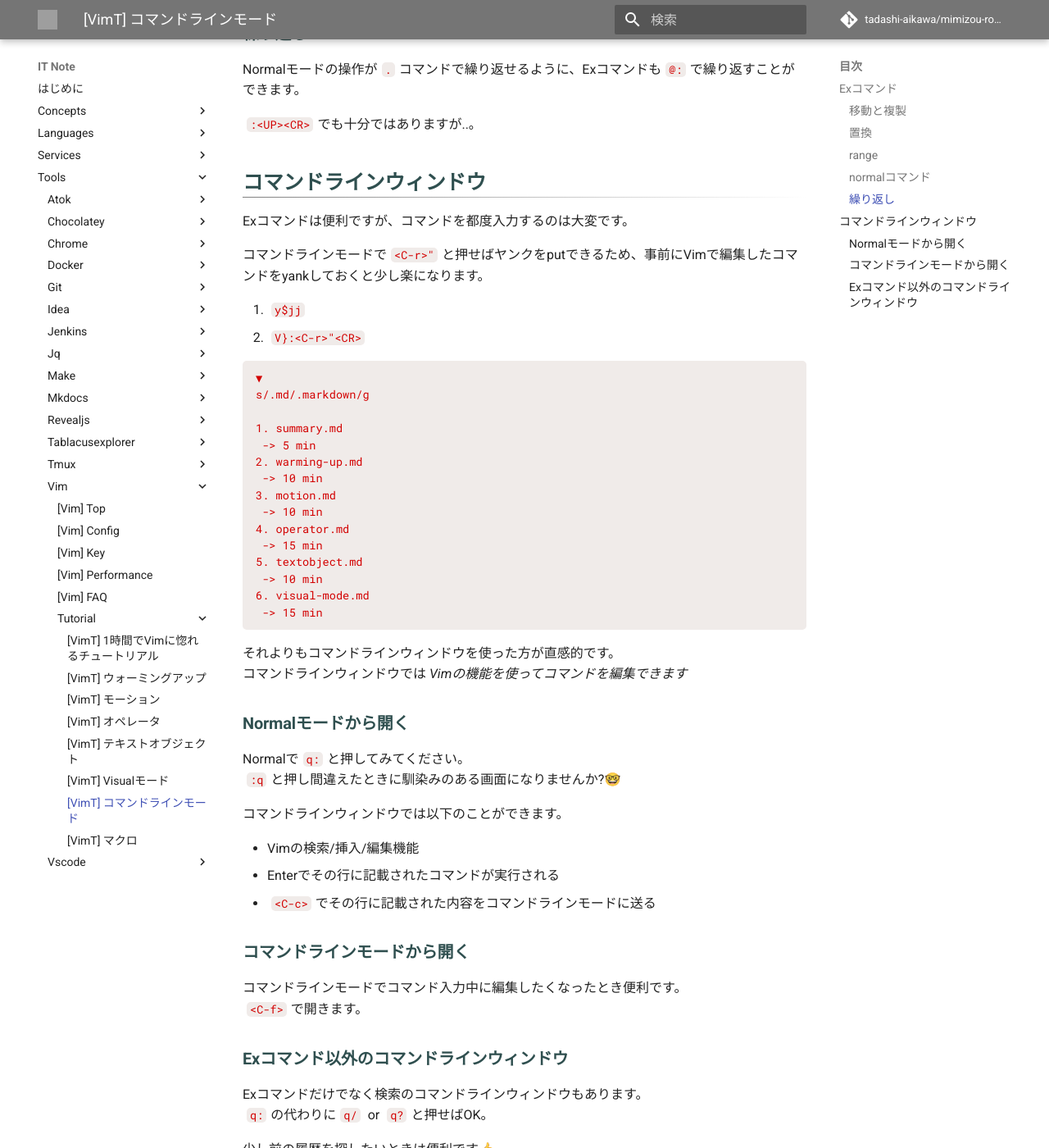
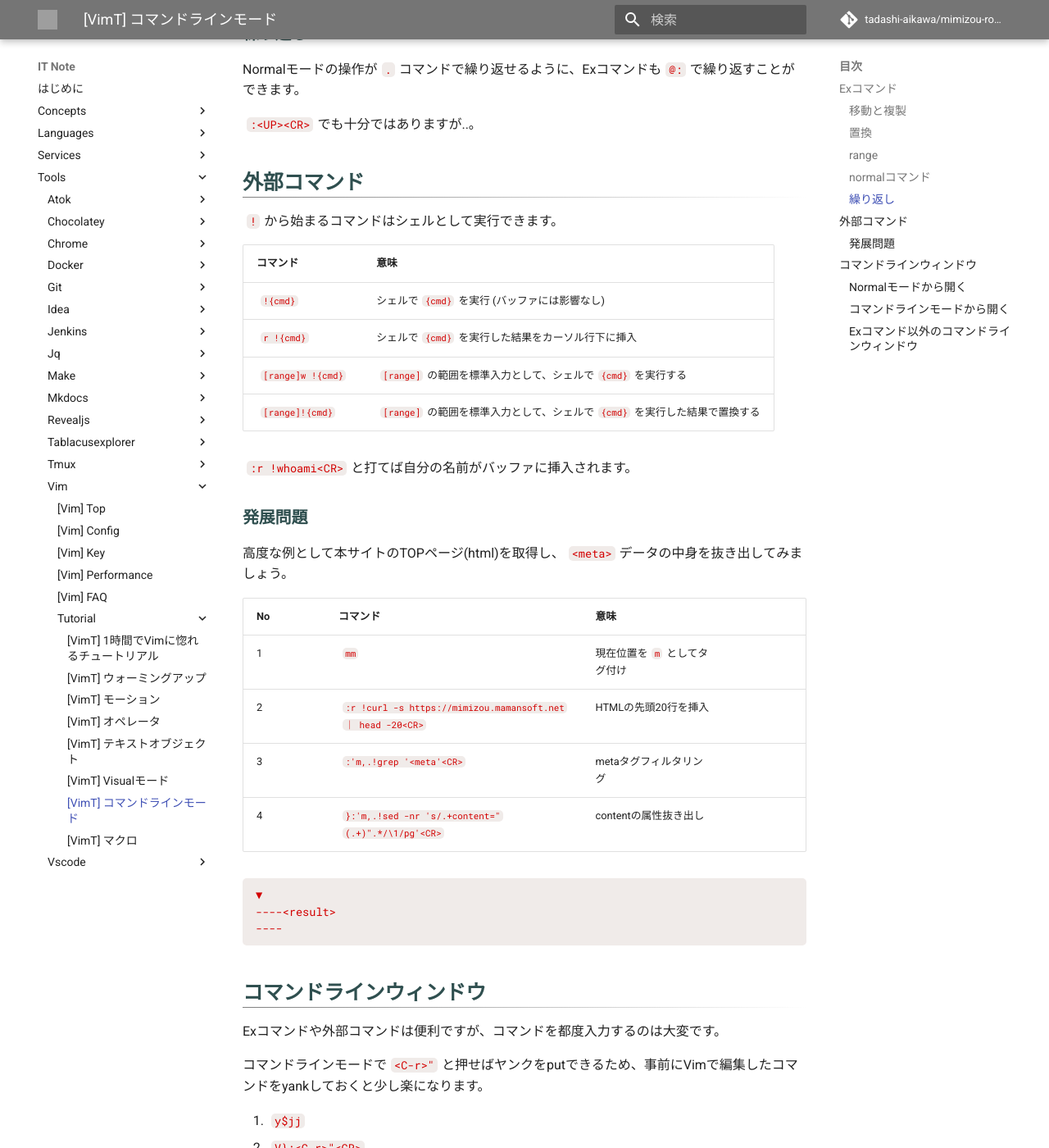
Before and after one commit to tadashi-aikawa/mimizou-room, an MkDocs documentation site: the page built from docs/IT_Note/tools/vim/tutorial/7-command-line-mode.md, in a window 1280 px wide and 1400 px high, scrolled down 3232 px. Shown: the whole window at 82% size. Built offline with MkDocs 1.6.1 and Material for MkDocs 9.7.7, drawn with Linux system fonts in a browser that asks for light colours; comment, search, counter and statistics services are not loaded; grey boxes are pictures that could not be loaded.

Commit message:
[VimT] 外部コマンド追加

````diff
--- a/docs/IT_Note/tools/vim/tutorial/7-command-line-mode.md
+++ b/docs/IT_Note/tools/vim/tutorial/7-command-line-mode.md
@@ -133,10 +133,43 @@ Normalモードの操作が`.`コマンドで繰り返せるように、Exコマ
 `:<UP><CR>`でも十分ではありますが..。
 
 
+外部コマンド
+------------
+
+`!`から始まるコマンドはシェルとして実行できます。
+
+|     コマンド      |                                   意味                                   |
+| ----------------- | ------------------------------------------------------------------------ |
+| `!{cmd}`          | シェルで`{cmd}`を実行 (バッファには影響なし)                             |
+| `r !{cmd}`        | シェルで`{cmd}`を実行した結果をカーソル行下に挿入                        |
+| `[range]w !{cmd}` | `[range]`の範囲を標準入力として、シェルで`{cmd}`を実行する               |
+| `[range]!{cmd}`   | `[range]`の範囲を標準入力として、シェルで`{cmd}`を実行した結果で置換する |
+
+`:r !whoami<CR>`と打てば自分の名前がバッファに挿入されます。
+
+### 発展問題
+
+高度な例として本サイトのTOPページ(html)を取得し、`<meta>`データの中身を抜き出してみましょう。
+
+| No  |                            コマンド                            |            意味             |     |
+| --- | -------------------------------------------------------------- | --------------------------- | --- |
+| 1   | `mm`                                                           | 現在位置を`m`としてタグ付け |     |
+| 2   | `:r !curl -s https://mimizou.mamansoft.net ｜ head -20<CR>` | HTMLの先頭20行を挿入        |     |
+| 3   | `:'m,.!grep '<meta'<CR>`                                       | metaタグフィルタリング      |     |
+| 4   | `}:'m,.!sed -nr 's/.+content="(.+)".*/\1/pg'<CR>`              | contentの属性抜き出し       |     |
+
+```txt
+▼
+----<result>
+----
+
+```
+
+
 コマンドラインウィンドウ
 ------------------------
 
-Exコマンドは便利ですが、コマンドを都度入力するのは大変です。
+Exコマンドや外部コマンドは便利ですが、コマンドを都度入力するのは大変です。
 
 コマンドラインモードで`<C-r>"`と押せばヤンクをputできるため、事前にVimで編集したコマンドをyankしておくと少し楽になります。
 
````
